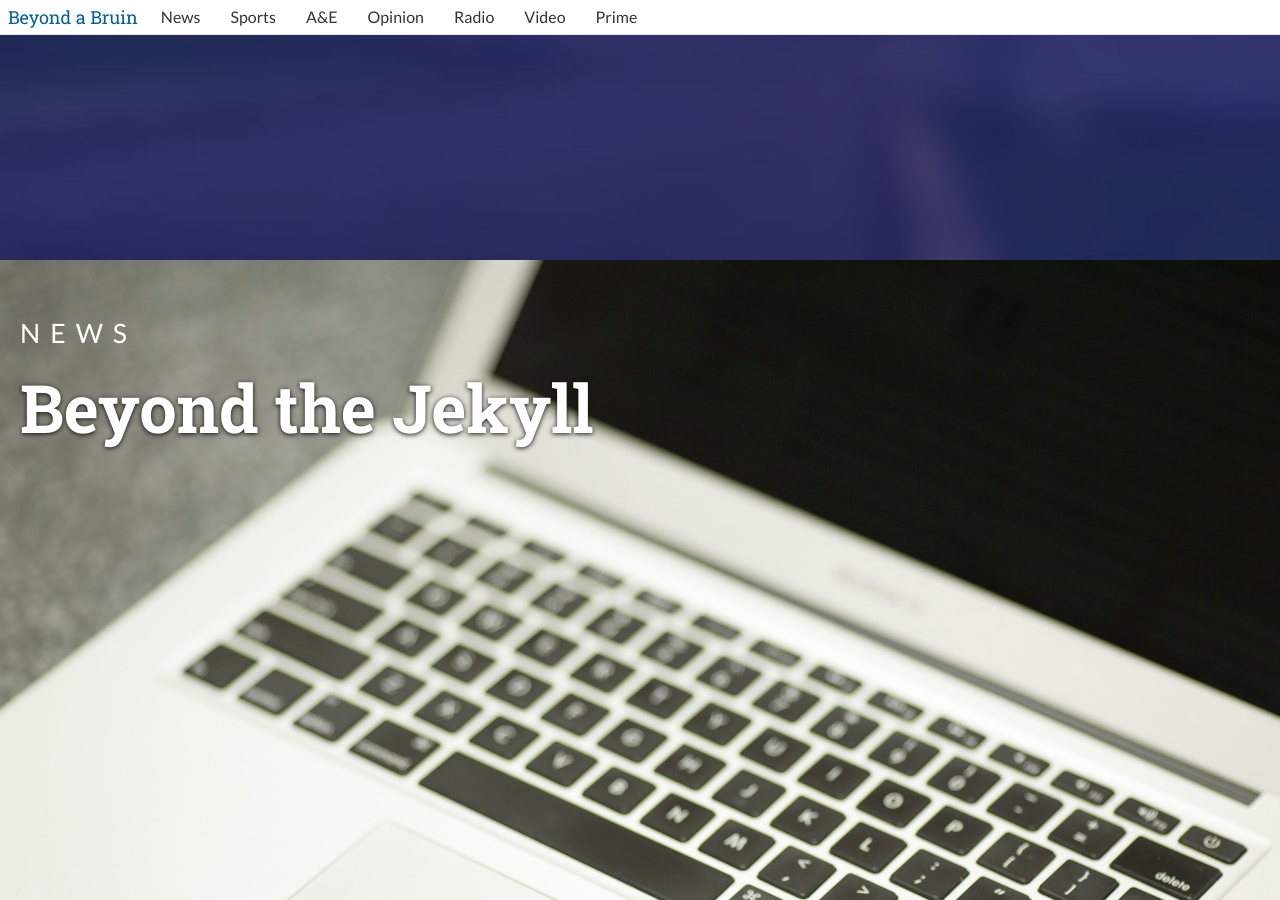
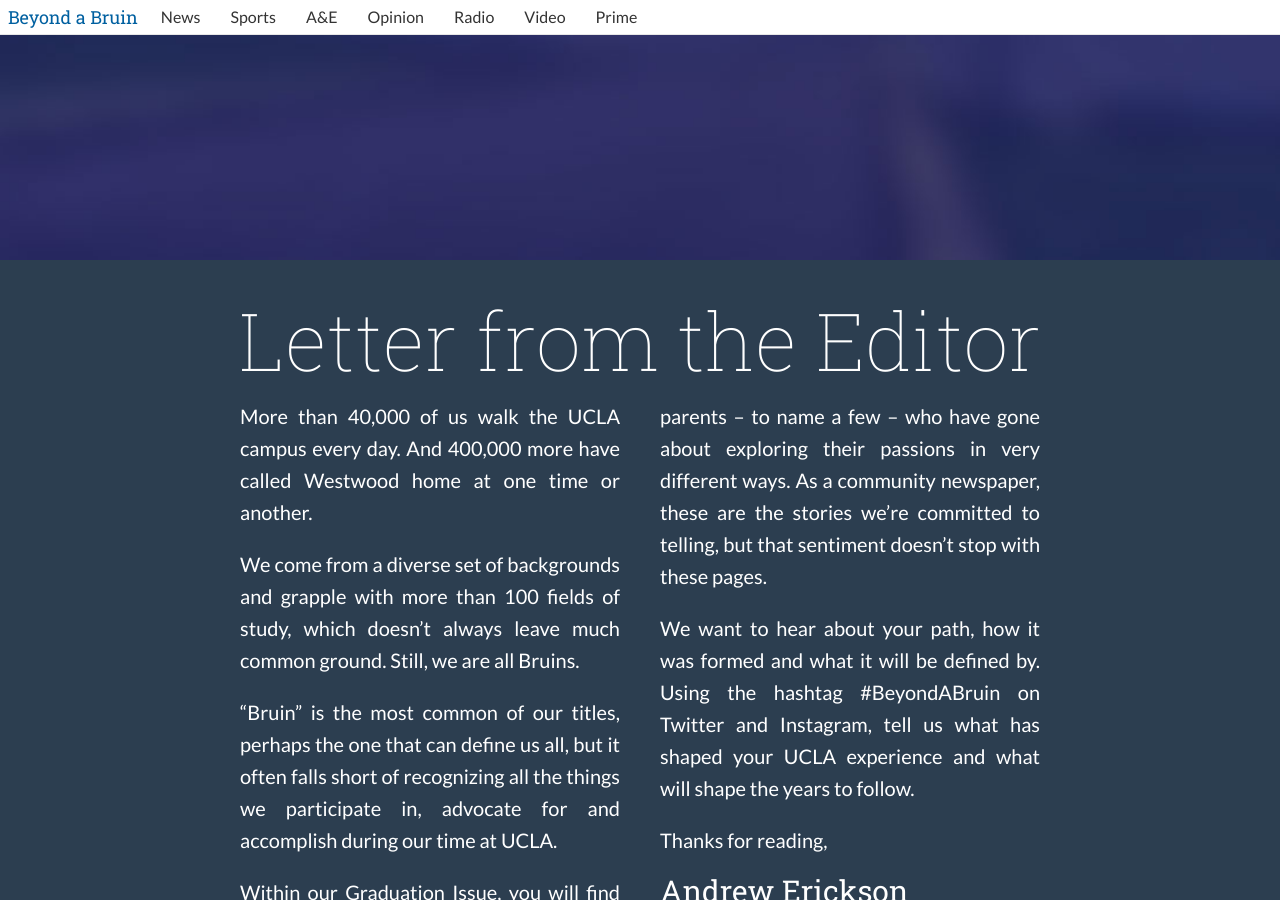
Before and after one commit to daily-bruin/gradissue-2014, a Jekyll site: the page built from index.html, in a window 1280 px wide and 900 px high, scrolled down 640 px. Built offline with Jekyll 4.4.1, drawn with Linux system fonts in a browser that asks for light colours; nearby versions of some CDN libraries; some of the changed text lies outside the part shown.

```diff
--- a/assets/css/style.css
+++ b/assets/css/style.css
@@ -1,5 +1,5 @@
 @import url(http://fonts.googleapis.com/css?family=Roboto+Slab:400,700,300,100);
-@import url(http://fonts.googleapis.com/css?family=Lato:100,300,400);
+@import url(http://fonts.googleapis.com/css?family=Lato:100,300,400,400italic);
 
 html, body, div, span, applet, object, iframe,
 h1, h2, h3, h4, h5, h6, p, blockquote, pre,
@@ -60,6 +60,10 @@
   font-weight: 100;
 }
 
+em {
+  font-style: italic;
+}
+
 .section {
   height: 100%;
   width: 100%;
@@ -104,7 +108,7 @@
 
 .title {
   font-weight: 700;
-  font-size: 50pt;
+  font-size: 60pt;
   width: 50%;
   line-height: 1.2;
   padding: 20px;
@@ -267,6 +271,40 @@
   background-image: url('../img/example1.jpg');
 }
 
+#editor {
+  background-color: #2c3e50;
+  color: #fff;
+  font-family: 'Lato', sans-serif;
+}
+
+#editor h2 {
+  font-size: 80px;
+  text-align: center;
+  margin-bottom: 20px;
+  font-weight: 100;
+}
+
+#editor h4 {
+  font-size: 30px;
+  margin-bottom: 10px;
+}
+
+#editor p {
+  line-height: 1.6;
+  font-size: 20px;
+  margin-bottom: 20px;
+  text-align: justify;
+}
+
+#editor .two-col {
+  -moz-column-count: 2;
+  -moz-column-gap: 40px;
+  -webkit-column-count: 2;
+  -webkit-column-gap: 40px;
+  width: 800px;
+  margin: 0 auto;
+}
+
 #sports {
   background-image: url('../img/covers/sportscover.jpg');
 }
@@ -315,12 +353,21 @@
 }
 
 #opinion h1{
-  margin-top: 50px;
-  font-weight: 200;
+  margin: 10px 0 20px 0;
+  font-weight: 100;
+}
+
+#opinion h4 {
+  width: 750px;
+  text-align: center;
+  color: #fff;
+  margin: 0 auto;
+  font-weight: 4  00;
+  line-height: 1.6;
 }
 
 #opinion .mugbar {
-  width:600px;
+  width:750px;
   position: relative;
   margin: auto;
   margin-bottom: 70px;
@@ -357,7 +404,11 @@
 }
 
 #opinion .thumb {
-  width: 71px;
+  width: 100px;
+}
+
+#opinion .thumb:hover {
+  cursor: pointer;
 }
 
 .video-container {
--- a/index.html
+++ b/index.html
@@ -48,6 +48,19 @@
       <h1>beyond a</h1>
       <h1 class="thick">BRUIN</h1>
       <h2>Graduation Issue 2014</h2>
+    </div>
+  </div>
+  <div class="section" id="editor">
+    <h2>Letter from the Editor</h2>
+    <div class="two-col">
+      <p>More than 40,000 of us walk the UCLA campus every day. And 400,000 more have called Westwood home at one time or another.</p>
+      <p>We come from a diverse set of backgrounds and grapple with more than 100 fields of study, which doesn’t always leave much common ground. Still, we are all Bruins.</p>
+      <p>“Bruin” is the most common of our titles, perhaps the one that can define us all, but it often falls short of recognizing all the things we participate in, advocate for and accomplish during our time at UCLA.</p>
+      <p>Within our Graduation Issue, you will find stories of singers, comedians, athletes and parents – to name a few – who have gone about exploring their passions in very different ways. As a community newspaper, these are the stories we’re committed to telling, but that sentiment doesn’t stop with these pages.</p>
+      <p>We want to hear about your path, how it was formed and what it will be defined by. Using the hashtag #BeyondABruin on Twitter and Instagram, tell us what has shaped your UCLA experience and what will shape the years to follow.</p>
+      <p>Thanks for reading,</p>
+      <h4>Andrew Erickson</h4>
+      <em>Editor in chief</em>
     </div>
   </div>
   <div class="section" id="news">
@@ -199,7 +212,7 @@
 
 <div class="section" id="opinion">
       <br/>
-      <h1>Opinion</h1>
+      <h4>Every journalist needs a proper sign-off. And before the invention of the Internet, that meant including "-30-" at the end of a telegraph transmission to signal the completion of a story. In their -30- columns, graduating Daily Bruin staffers and members of the UCLA community share their experiences and plans for the future. We also asked nine graduating staffers to go "beyond the object" and talk about an object that has been important in their respective college careers. </h4>
       <br/>
     <div id="page">
     <div id="content">
```
